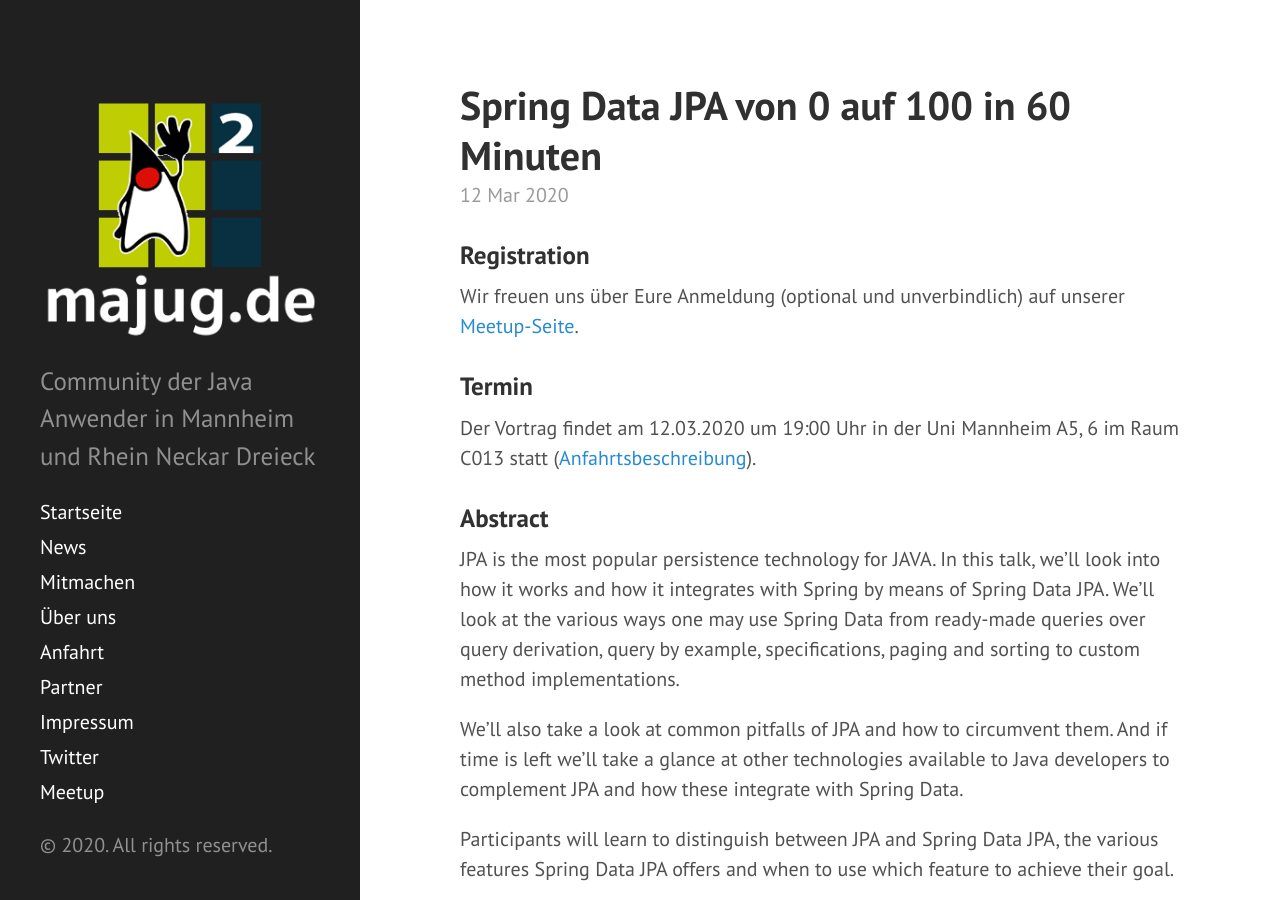
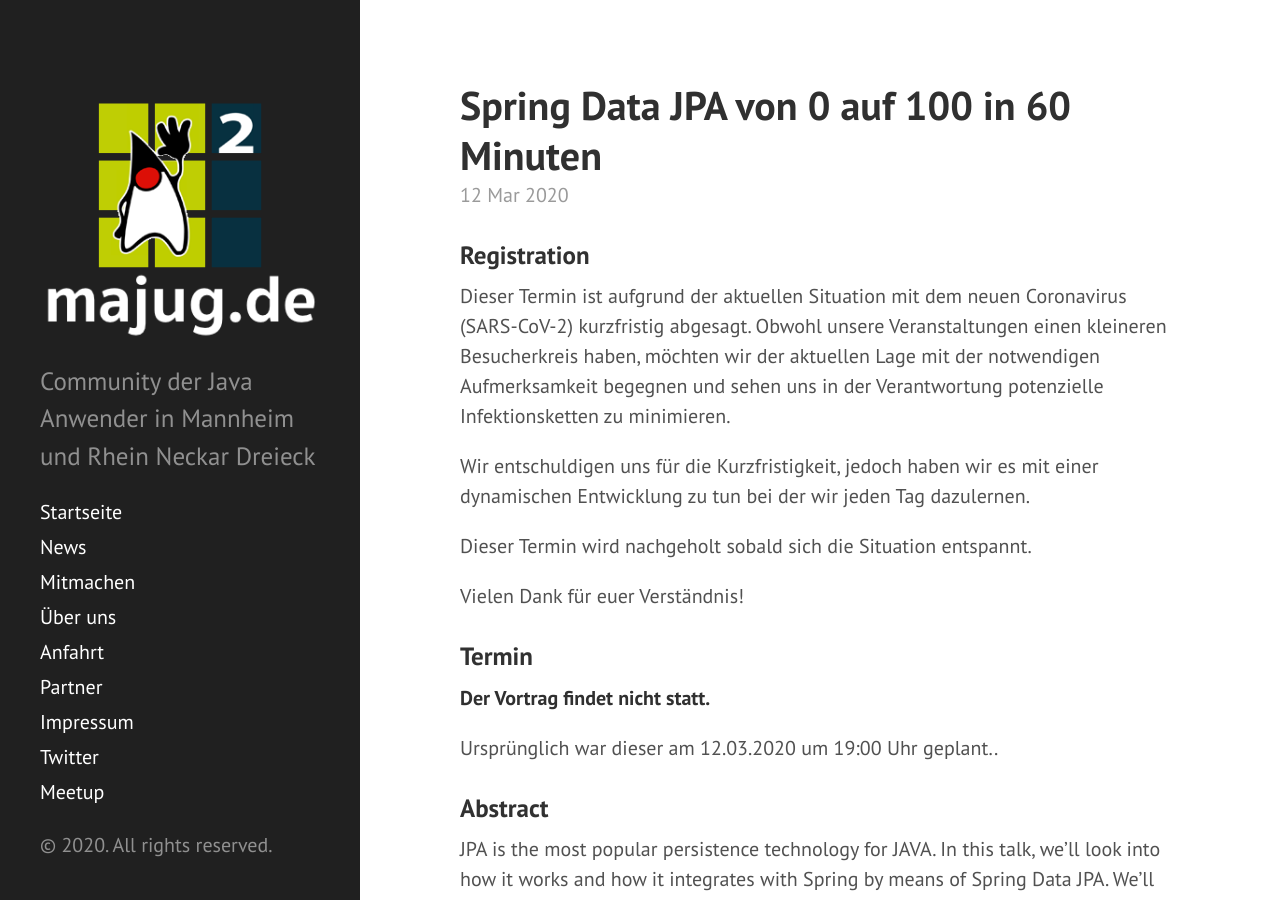
Before and after one commit to majug/majug.github.io, a Jekyll site: the page built from _posts/2020-03-12-spring-data-jpa-0-auf-100.md, in a window 1280 px wide and 900 px high. Built offline with Jekyll 4.4.1, drawn with Linux system fonts in a browser that asks for light colours.

Commit message:
Cancel Spring Data JPA talk

```diff
--- a/_posts/2020-03-12-spring-data-jpa-0-auf-100.md
+++ b/_posts/2020-03-12-spring-data-jpa-0-auf-100.md
@@ -8,11 +8,20 @@ state: startpage
 
 ### Registration
 
-Wir freuen uns über Eure Anmeldung (optional und unverbindlich) auf unserer [Meetup-Seite](https://www.meetup.com/de-DE/mannheim-java-usergroup/events/267931671/).
+Dieser Termin ist aufgrund der aktuellen Situation mit dem neuen Coronavirus (SARS-CoV-2) kurzfristig abgesagt.
+Obwohl unsere Veranstaltungen einen kleineren Besucherkreis haben, möchten wir der aktuellen Lage mit der notwendigen Aufmerksamkeit begegnen und sehen uns in der Verantwortung potenzielle Infektionsketten zu minimieren.
+
+Wir entschuldigen uns für die Kurzfristigkeit, jedoch haben wir es mit einer dynamischen Entwicklung zu tun bei der wir jeden Tag dazulernen.
+
+Dieser Termin wird nachgeholt sobald sich die Situation entspannt.
+
+Vielen Dank für euer Verständnis!
 
 ### Termin
 
-Der Vortrag findet am 12.03.2020 um 19:00 Uhr in der Uni Mannheim A5, 6 im Raum C013 statt ([Anfahrtsbeschreibung](/getting-there)).
+**Der Vortrag findet nicht statt.**
+
+Ursprünglich war dieser am 12.03.2020 um 19:00 Uhr geplant..
 
 ### Abstract
 
```
